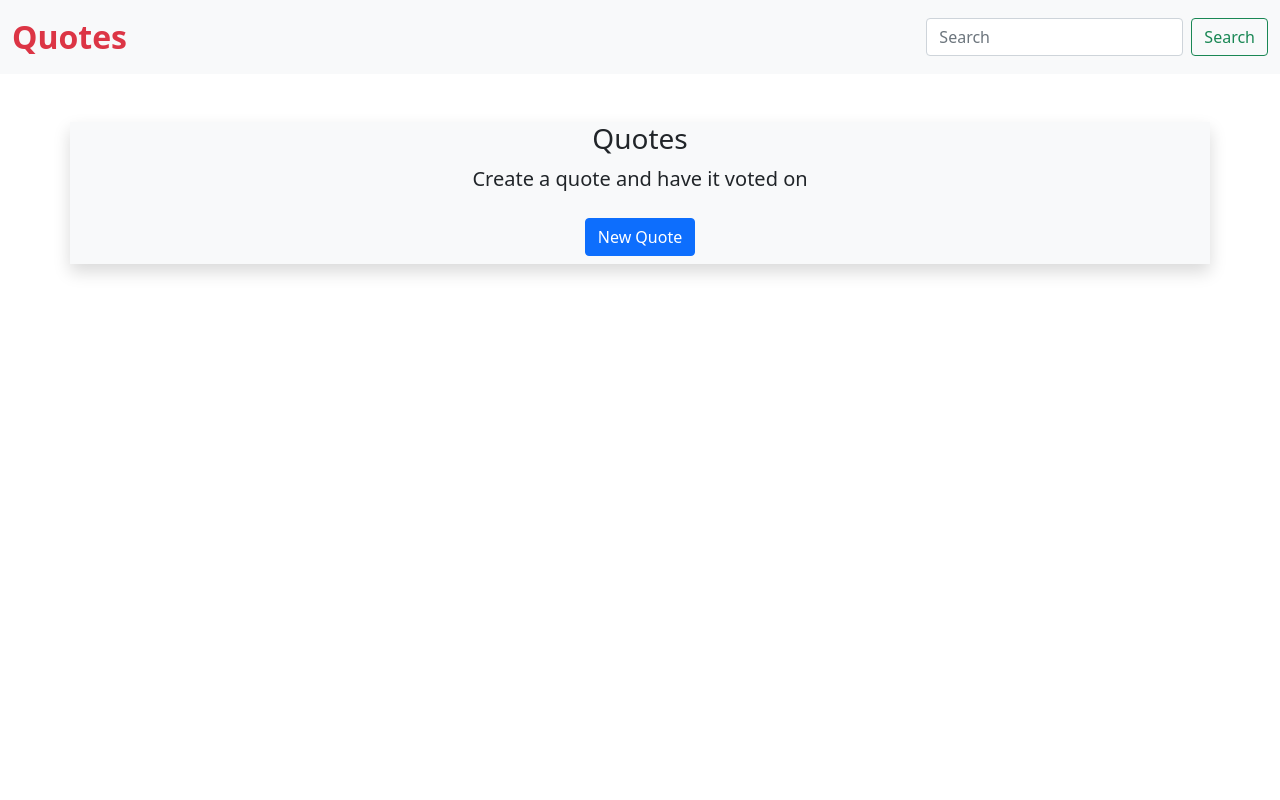
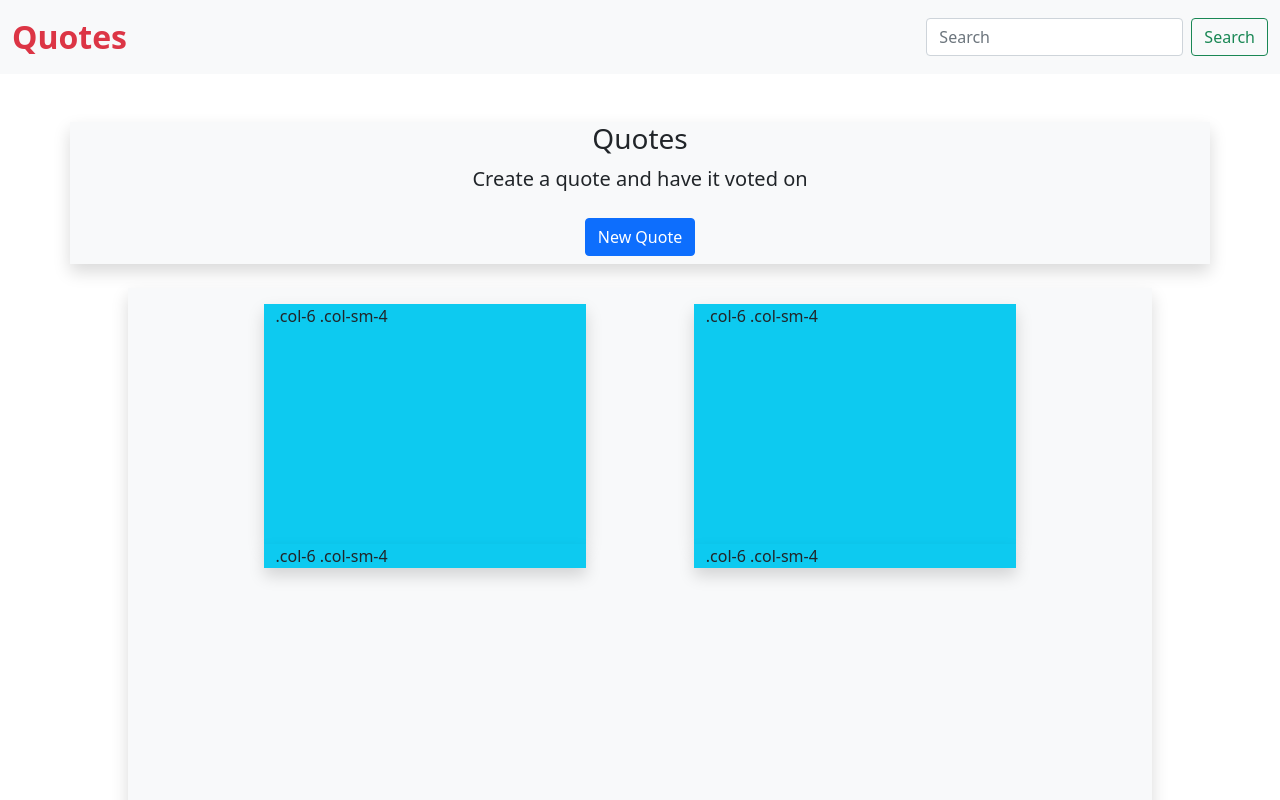
Before and after one commit to DEANKAGO/Quotes, an Angular app: page / in a window 1280 px wide. Shown: the top 800 px of the page. Built offline with nearby package versions, Linux system fonts and the light colour scheme.

Commit message:
added quote component

```diff
--- a/src/app/app.module.ts
+++ b/src/app/app.module.ts
@@ -7,13 +7,15 @@ import { NavbarComponent } from './navbar/navbar.component';
 import { MainComponent } from './main/main.component';
 import { NewQuoteComponent } from './new-quote/new-quote.component';
 import { FormsModule } from '@angular/forms';
+import { QuoteComponent } from './quote/quote.component';
 
 @NgModule({
   declarations: [
     AppComponent,
     NavbarComponent,
     MainComponent,
-    NewQuoteComponent
+    NewQuoteComponent,
+    QuoteComponent
   ],
   imports: [
     BrowserModule,
--- a/src/app/main/main.component.html
+++ b/src/app/main/main.component.html
@@ -14,3 +14,4 @@
   </div>
 </div>
 <app-new-quote *ngIf="showAddItem"></app-new-quote>
+<app-quote></app-quote>
--- a/src/app/new-quote/new-quote.component.html
+++ b/src/app/new-quote/new-quote.component.html
@@ -1,7 +1,5 @@
 <div class="container-fluid mt-5">
-  <div class="container  bg-light shadow p-3" style="width: 50%;">
-    <form action="" #myForm="ngForm" name="quoteForm" id="quoteForm"
-    (ngSubmit)="SubmitBtn()">
+  <div class="container  bg-light shadow p-3" style="width: 50%;" id="quoteForm" name="quoteForm">
     <div class="mb-3 " >
       <label for="formGroupExampleInput" class="form-label" >NAME</label>
       <input type="text" class="form-control" id="name" name="name" placeholder="Input Your Name" [(ngModel)]="newQuote.name" #name="ngModel">
@@ -14,10 +12,9 @@
       <label for="formGroupExampleInput2" class="form-label">QUOTE</label>
       <input type="text" class="form-control" id="quote" name="quote" placeholder="Input Quote" [(ngModel)]="newQuote.quote" #quote="ngModel">
     </div>
-    </form>
   </div>
   <div class="d-flex justify-content-center">
-    <div class="text-center p-3"><button type="submit" class="btn btn-primary" click="SubmitBtn()">Submit</button></div>
+    <div class="text-center p-3"><button type="button" class="btn btn-primary" click="SubmitBtn('addQuote')">Add Quote</button></div>
     <div class="text-center p-3"><button type="button" class="btn btn-dark" click="ClearBtn()">Clear</button></div>
 
   </div>
--- a/src/app/new-quote/new-quote.component.ts
+++ b/src/app/new-quote/new-quote.component.ts
@@ -18,28 +18,38 @@ export class NewQuoteComponent implements OnInit {
   newQuote = new Quote("", "", "");
 
 
+
   inQuote = "";
   inAuthorName = "";
   inName = "";
 
+  showAddItem = false;
 
 
-
-  showAddItem = false;
   addQuote() {
+    console.log(this.add.emit(this['quoted']))
     this.add.emit(this['quoted']);
     this['quoted'] = new Quote("", "", "")
+
   }
+
+  // SubmitBtn(str: string) {
+  //   if(str==='SubmitBtn') {
+  //     this.addQuote;
+  //     return
+  //   }
+
+  // }
 
 
 
   SubmitBtn = () => {
-    let quoteForm = document.getElementById("onSubmit")
-    // quoteForm.reset();
+    let quoteForm = document.getElementById("onClick")
       if (this['myform'].valid) {
         console.log("Form Submitted!");
         this['myform'].reset();
       }
+
 
 
 
--- /dev/null
+++ b/src/app/quote/quote.component.html
@@ -0,0 +1,14 @@
+<div class="container mt-4 bg-light shadow" style="width: 80%; height: 100vh;">
+  <div class="container">
+    <div class="row justify-content-evenly p-3 ">
+      <div class="col-6 col-sm-4 bg-info shadow">.col-6 .col-sm-4</div>
+      <div class="col-6 col-sm-4 bg-info shadow" style="height: 30vh;">.col-6 .col-sm-4</div>
+
+      <!-- Force next columns to break to new line at md breakpoint and up -->
+      <div class="w-100 d-none d-md-block"></div>
+
+      <div class="col-6 col-sm-4 bg-info shadow">.col-6 .col-sm-4</div>
+      <div class="col-6 col-sm-4 bg-info shadow">.col-6 .col-sm-4</div>
+    </div>
+  </div>
+</div>
--- /dev/null
+++ b/src/app/quote/quote.component.ts
@@ -0,0 +1,15 @@
+import { Component, OnInit } from '@angular/core';
+
+@Component({
+  selector: 'app-quote',
+  templateUrl: './quote.component.html',
+  styleUrls: ['./quote.component.css']
+})
+export class QuoteComponent implements OnInit {
+
+  constructor() { }
+
+  ngOnInit(): void {
+  }
+
+}
```
Also changed, not shown: src/app/quote/quote.component.css (added), 1 other file (tests, documents, lock files or other folders). Lines whose indentation alone changed are shown as unchanged.
